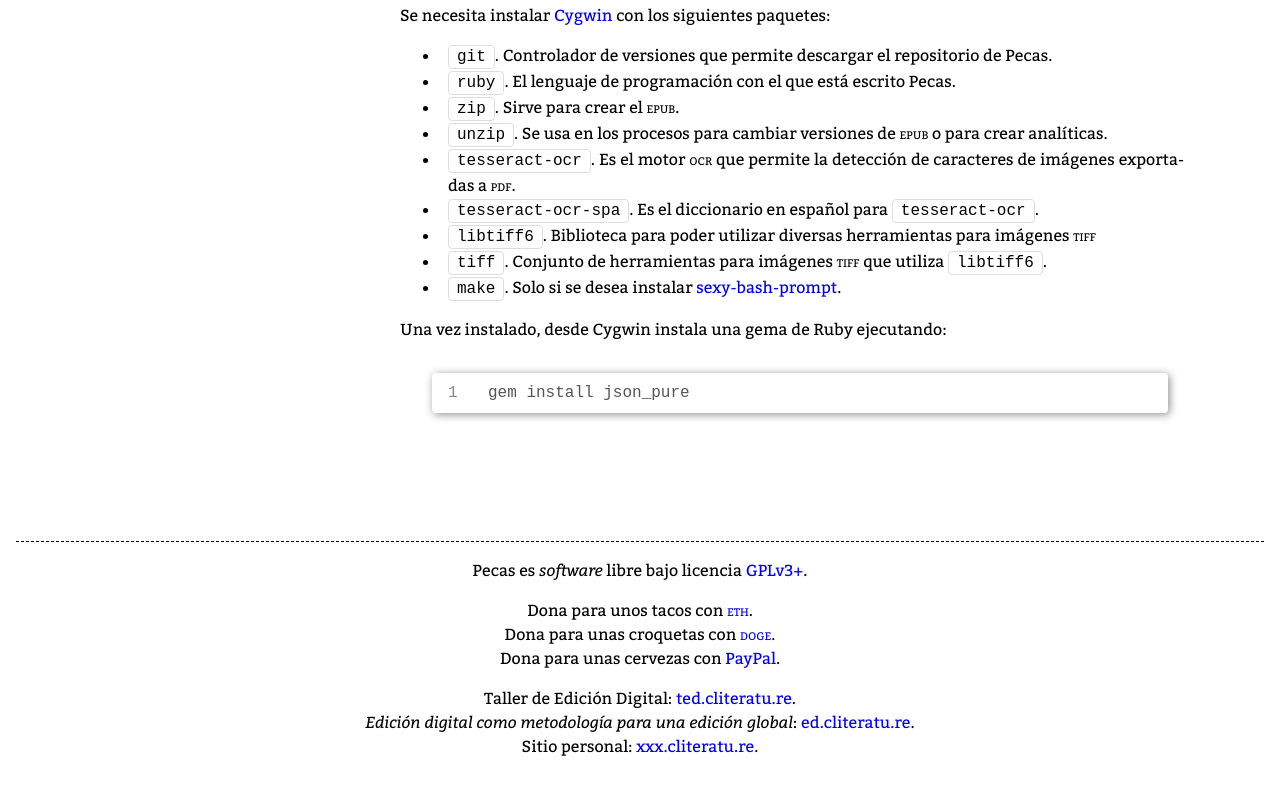
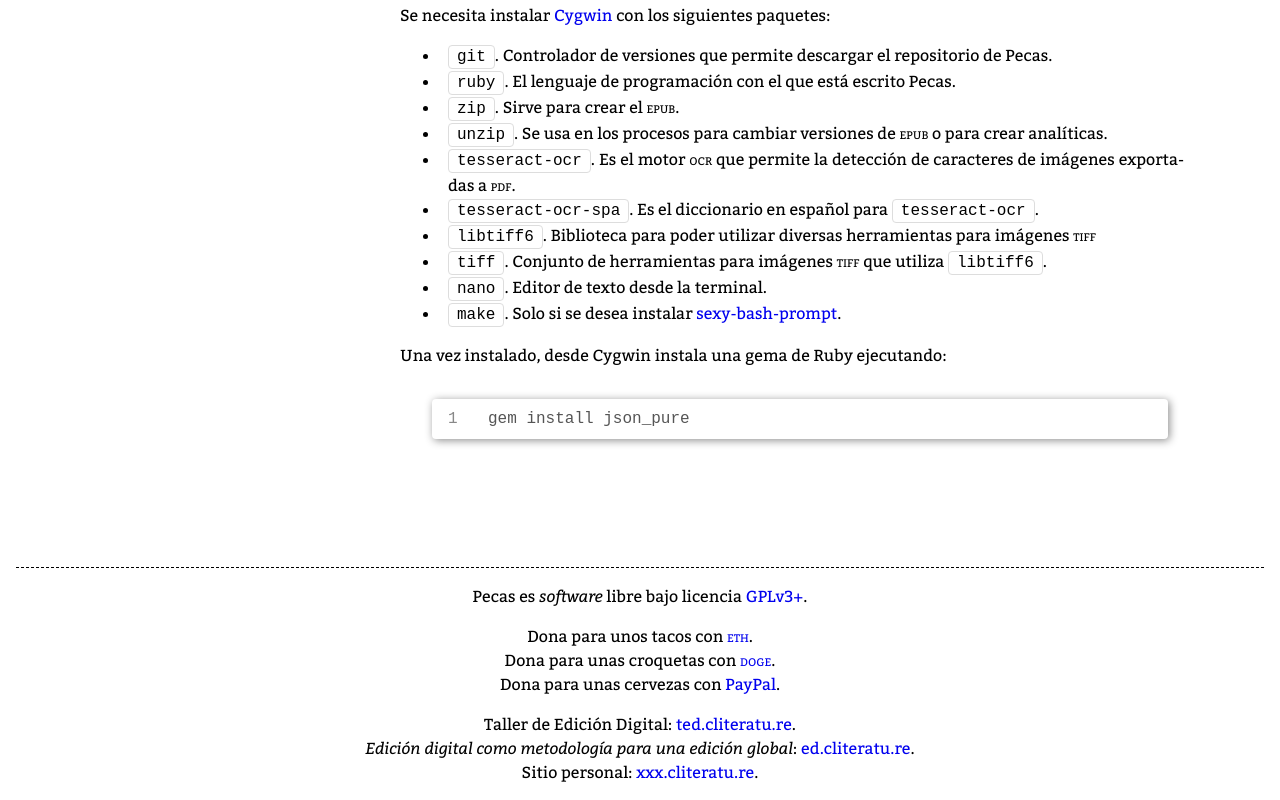
Before and after one commit to categulario/pecas-docs, a plain HTML site: page html/problemas.html in a window 1280 px wide. Shown: the part 2705-3505 px from the top of the page. Before the commit the page ends 3479 px from the top, so only its background shows below. Drawn offline with Linux system fonts and the light colour scheme.

Commit message:
Adición de 'nano' a los paquetes necesarios para cygwin

```diff
--- a/html/problemas.html
+++ b/html/problemas.html
@@ -174,6 +174,9 @@
                     <p><code>tiff</code>. Conjunto de herramientas para imágenes <span class="smallcap">TIFF</span> que utiliza <code>libtiff6</code>.</p>
                 </li>
                 <li>
+                    <p><code>nano</code>. Editor de texto desde la terminal.</p>
+                </li>
+                <li>
                     <p><code>make</code>. Solo si se desea instalar <a href="https://github.com/NikaZhenya/sexy-bash-prompt">sexy-bash-prompt</a>.</p>
                 </li>
             </ul>
```
Also changed, not shown: 1 other file.
